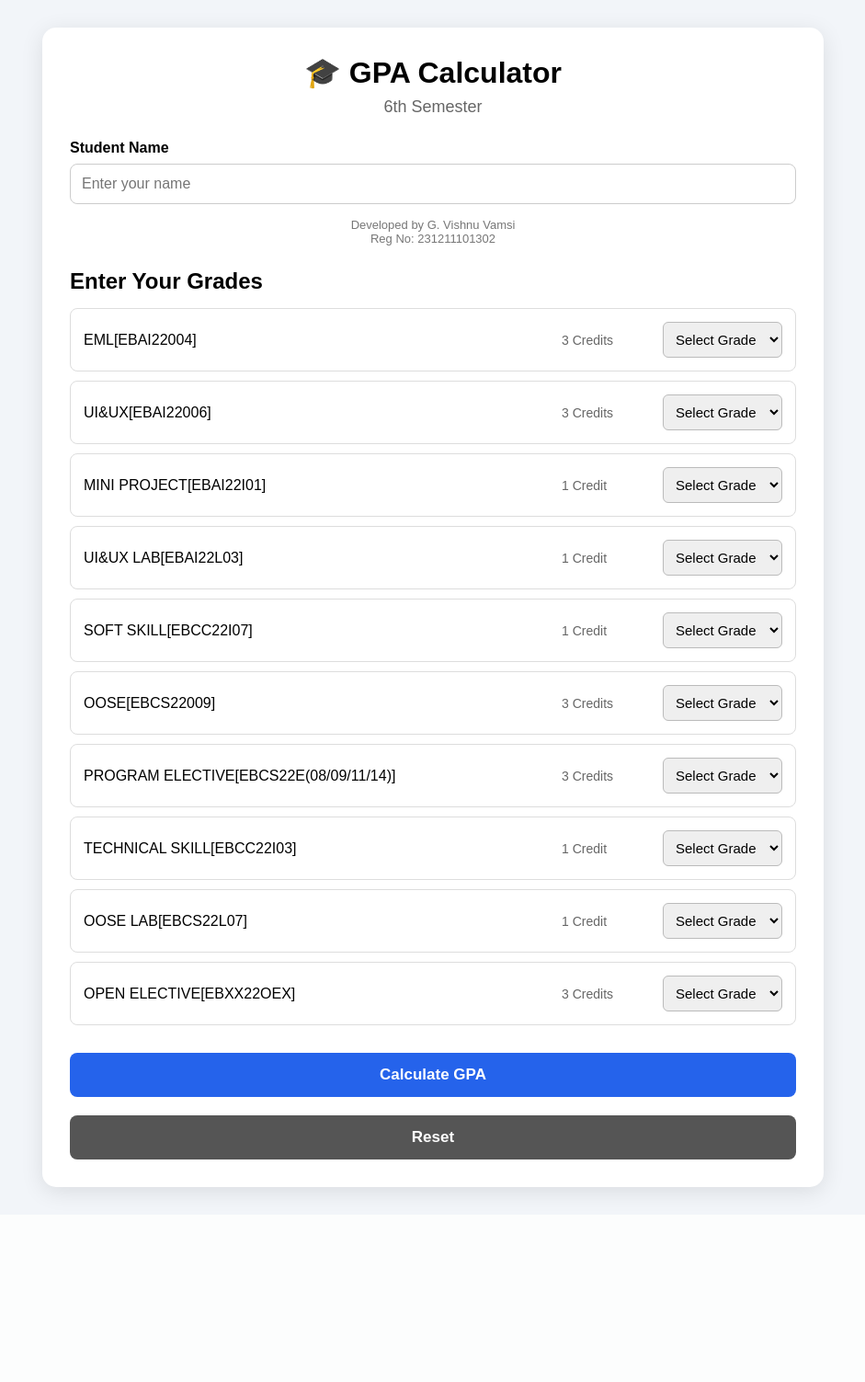
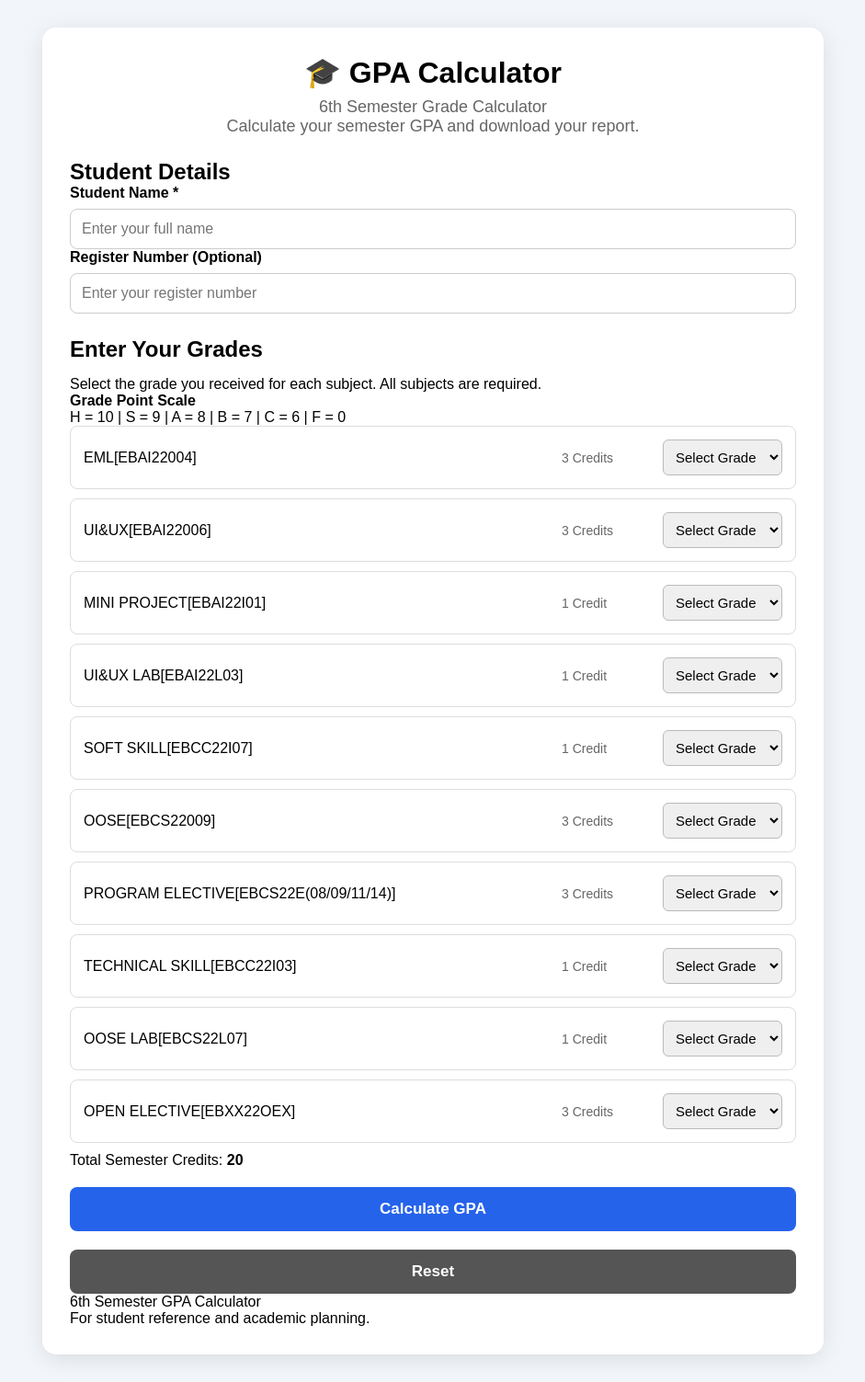
Before and after one commit to Vishnuvamsi2005/6-SEM_GPA, a Flask app: page / in a window 1280 px wide. Shown: the whole page at 92% size, without its empty margins (169-1110 px from the left). Before the commit the page ends 1310 px from the top, so only its background shows below. Run offline with Flask 3, Linux system fonts and the light colour scheme.

Commit message:
Update index.html Update GPA calculator interface and PDF report button

```diff
--- a/templates/index.html
+++ b/templates/index.html
@@ -1,59 +1,168 @@
+
 <!DOCTYPE html>
 <html lang="en">
 <head>
     <meta charset="UTF-8">
     <meta name="viewport" content="width=device-width, initial-scale=1.0">
+
     <title>6th Semester GPA Calculator</title>
-    <link rel="stylesheet" href="{{ url_for('static', filename='style.css') }}">
+
+    <meta
+        name="description"
+        content="Calculate your sixth semester GPA and download a student-generated grade report PDF."
+    >
+
+    <link
+        rel="stylesheet"
+        href="{{ url_for('static', filename='style.css') }}"
+    >
 </head>
+
 <body>
-    <div class="container">
-        <div class="header">
+    <main class="container">
+
+        <!-- Page Header -->
+        <header class="header">
             <h1>🎓 GPA Calculator</h1>
-            <p>6th Semester</p>
-        </div>
+            <p>6th Semester Grade Calculator</p>
+            <p>Calculate your semester GPA and download your report.</p>
+        </header>
 
-        <div class="student-details">
-            <label for="name">Student Name</label>
-            <input type="text" id="name" placeholder="Enter your name">
-            <p class="developer">
-                Developed by G. Vishnu Vamsi<br>
-                Reg No: 231211101302
+        <!-- Student Details -->
+        <section class="student-details">
+            <h2>Student Details</h2>
+
+            <label for="name">Student Name *</label>
+            <input
+                type="text"
+                id="name"
+                name="name"
+                placeholder="Enter your full name"
+                maxlength="100"
+                autocomplete="name"
+                required
+            >
+
+            <label for="registerNo">Register Number (Optional)</label>
+            <input
+                type="text"
+                id="registerNo"
+                name="registerNo"
+                placeholder="Enter your register number"
+                maxlength="30"
+                autocomplete="off"
+            >
+        </section>
+
+        <!-- Grade Selection -->
+        <section class="subjects">
+            <h2>Enter Your Grades</h2>
+
+            <p class="grade-info">
+                Select the grade you received for each subject.
+                All subjects are required.
             </p>
-        </div>
 
-        <div class="subjects">
-            <h2>Enter Your Grades</h2>
+            <div class="grade-scale">
+                <strong>Grade Point Scale</strong>
+                <p>H = 10 | S = 9 | A = 8 | B = 7 | C = 6 | F = 0</p>
+            </div>
 
             {% for subject, credits in subjects.items() %}
             <div class="subject">
-                <div class="subject-name">{{ subject }}</div>
-                <div class="credit">{{ credits }} Credit{% if credits > 1 %}s{% endif %}</div>
-                <select class="grade" data-subject="{{ subject }}">
+
+                <div class="subject-name">
+                    {{ subject }}
+                </div>
+
+                <div class="credit">
+                    {{ credits }}
+                    {% if credits > 1 %}
+                        Credits
+                    {% else %}
+                        Credit
+                    {% endif %}
+                </div>
+
+                <select
+                    class="grade"
+                    data-subject="{{ subject }}"
+                    aria-label="Select grade for {{ subject }}"
+                    required
+                >
                     <option value="">Select Grade</option>
-                    <option value="H">H</option>
-                    <option value="S">S</option>
-                    <option value="A">A</option>
-                    <option value="B">B</option>
-                    <option value="C">C</option>
-                    <option value="F">F</option>
+                    <option value="H">H - 10 Points</option>
+                    <option value="S">S - 9 Points</option>
+                    <option value="A">A - 8 Points</option>
+                    <option value="B">B - 7 Points</option>
+                    <option value="C">C - 6 Points</option>
+                    <option value="F">F - 0 Points</option>
                 </select>
+
             </div>
             {% endfor %}
+
+            <p class="total-credits">
+                Total Semester Credits:
+                <strong>{{ subjects.values() | sum }}</strong>
+            </p>
+        </section>
+
+        <!-- Action Buttons -->
+        <div class="actions">
+            <button id="calculateBtn" type="button">
+                Calculate GPA
+            </button>
+
+            <button
+                id="downloadBtn"
+                class="download hidden"
+                type="button"
+            >
+                Download PDF Report
+            </button>
+
+            <button
+                id="resetBtn"
+                class="reset"
+                type="button"
+            >
+                Reset
+            </button>
         </div>
 
-        <button id="calculateBtn">Calculate GPA</button>
+        <!-- GPA Result -->
+        <section
+            id="result"
+            class="result hidden"
+            aria-live="polite"
+        >
+            <h2>🎉 Semester Result</h2>
 
-        <div id="result" class="result hidden">
-            <h2>🎉 GPA Result</h2>
             <p id="message"></p>
-            <div class="gpa"><span id="gpaValue">0.00</span></div>
+
+            <div class="gpa">
+                <span id="gpaValue">0.00</span>
+                <span class="gpa-out-of">/ 10.00</span>
+            </div>
+
             <p>6th Semester GPA</p>
-        </div>
 
-        <button id="resetBtn" class="reset">Reset</button>
-    </div>
+            <p class="report-note">
+                Your semester report is ready to download.
+            </p>
+        </section>
 
+        <!-- Footer -->
+        <footer class="footer">
+            <p>6th Semester GPA Calculator</p>
+            <p>For student reference and academic planning.</p>
+        </footer>
+
+    </main>
+
+    <!-- JavaScript -->
     <script src="{{ url_for('static', filename='script.js') }}"></script>
+
 </body>
 </html>
```
